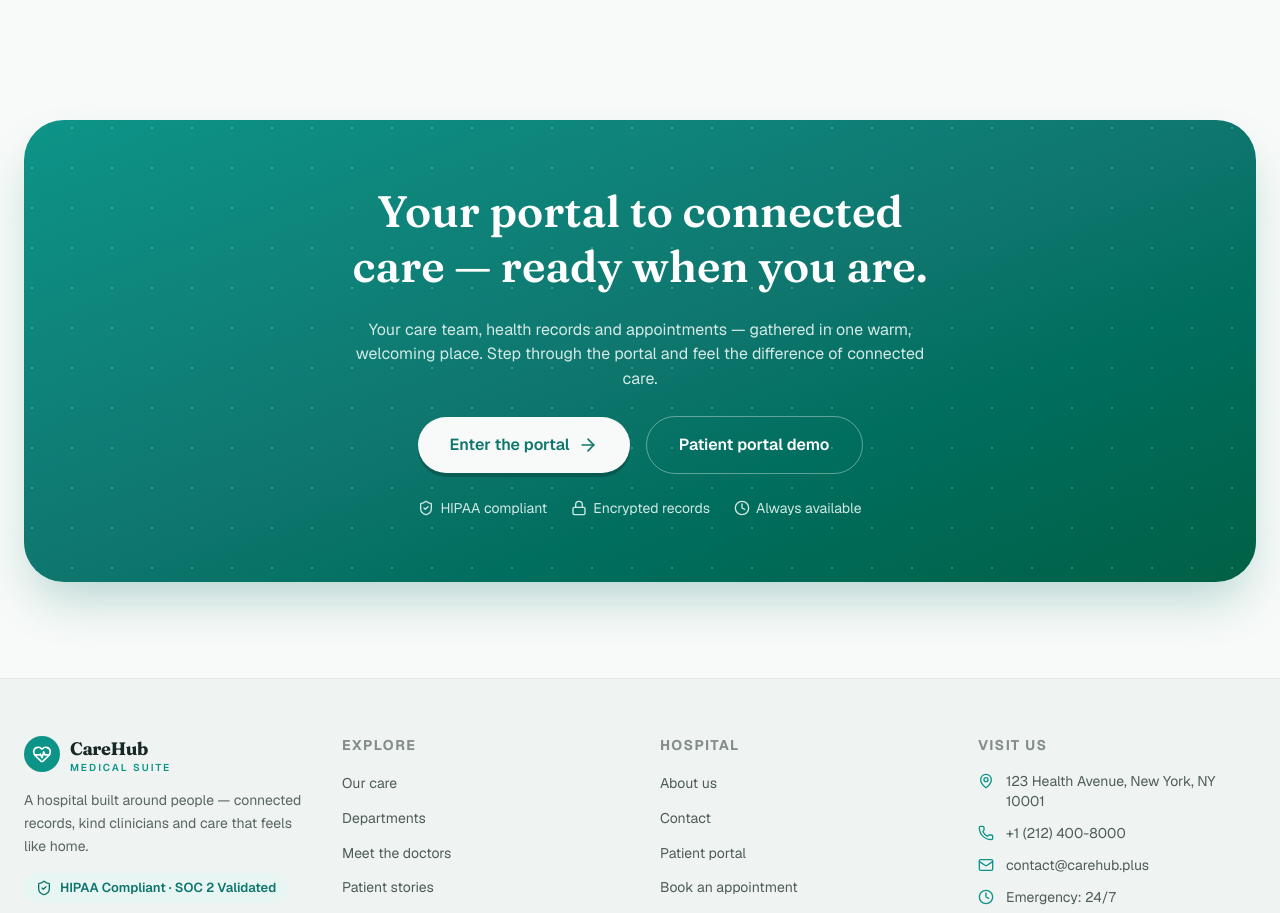
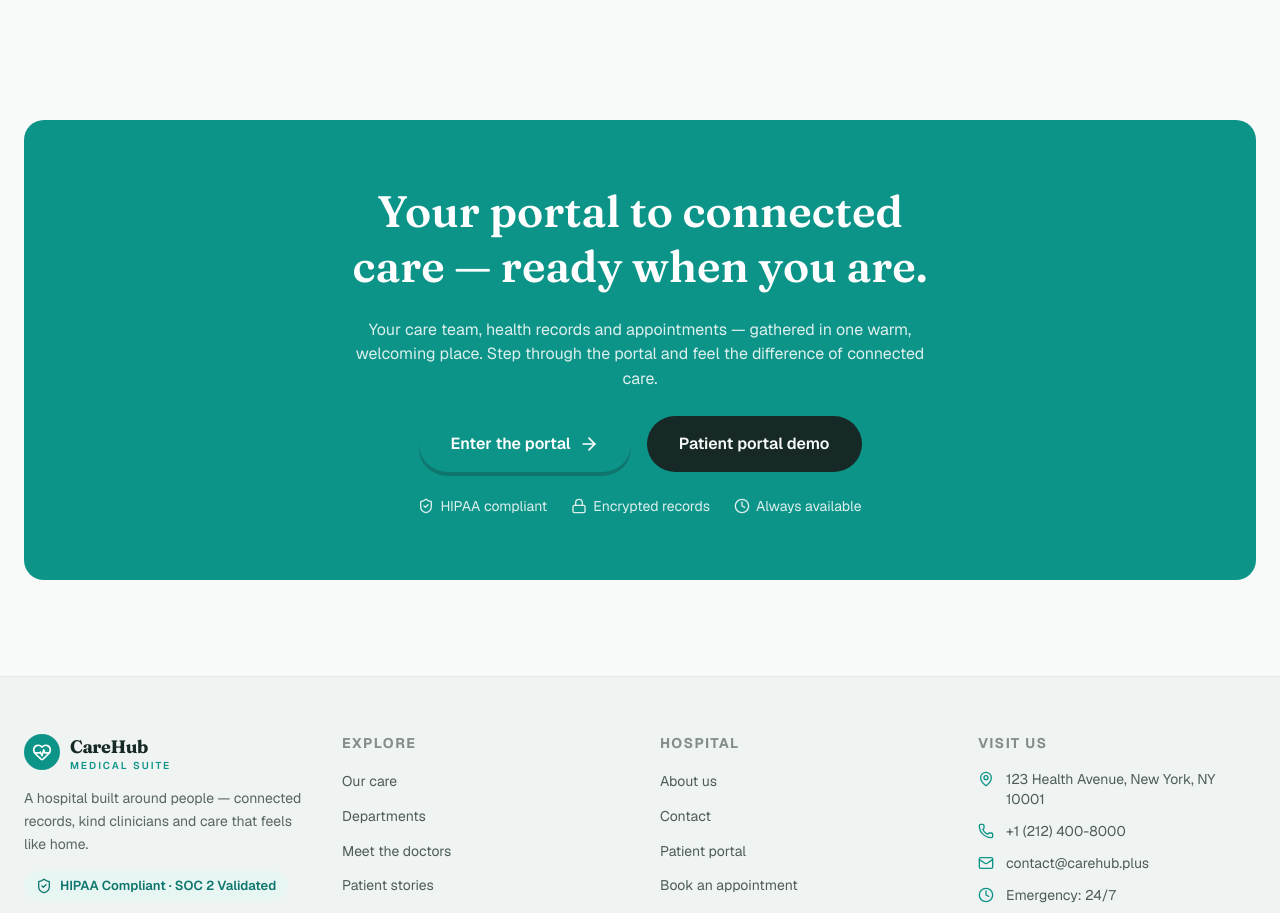
Before and after one commit to Salar11111/Care-Hub, a Next.js app: page / in a window 1280 px wide. Shown: the part 3260-4173 px from the top of the page. Built offline with nearby package versions, Linux system fonts and the light colour scheme.

Commit message:
style: enhance UI with a consistent design system

```diff
--- a/src/components/home/cta-band.tsx
+++ b/src/components/home/cta-band.tsx
@@ -12,41 +12,28 @@ export function CtaBand() {
   return (
     <section className="mx-auto max-w-7xl px-4 py-10 sm:px-6 lg:pb-24">
       <Reveal>
-        <div className="relative overflow-hidden rounded-[2.5rem] bg-gradient-to-br from-teal-600 via-teal-700 to-emerald-800 px-8 py-16 text-center shadow-2xl shadow-teal-900/30 sm:px-16">
-          <div
-            aria-hidden="true"
-            className="absolute inset-0 opacity-20 [background-image:radial-gradient(circle_at_20%_20%,white_1.5px,transparent_1.5px)] [background-size:40px_40px]"
-          />
-          <div className="relative flex flex-col items-center gap-6">
-            <h2 className="max-w-2xl font-display text-3xl font-semibold leading-tight text-white text-balance sm:text-4xl">
+        <div className="accent-panel px-8 py-16 text-center sm:px-16">
+          <div className="flex flex-col items-center gap-6">
+            <h2 className="max-w-2xl font-display text-3xl font-semibold leading-tight text-balance sm:text-4xl">
               Your portal to connected care — ready when you are.
             </h2>
-            <p className="max-w-xl text-teal-50/90">
+            <p className="max-w-xl text-white/85">
               Your care team, health records and appointments — gathered in one warm,
               welcoming place. Step through the portal and feel the difference of
               connected care.
             </p>
             <div className="flex flex-wrap items-center justify-center gap-4">
-              <ButtonLink
-                href="/book"
-                size="lg"
-                className="!bg-background !text-teal-700 shadow-[0_4px_0_rgba(0,0,0,0.2)] hover:!bg-background"
-              >
+              <ButtonLink href="/book" size="lg">
                 Enter the portal
                 <ArrowRight className="h-5 w-5" aria-hidden="true" />
               </ButtonLink>
-              <ButtonLink
-                href="/portal"
-                size="lg"
-                className="!border-teal-50/40 !text-white hover:!border-white hover:!text-white"
-                variant="outline"
-              >
+              <ButtonLink href="/portal" size="lg" variant="secondary">
                 Patient portal demo
               </ButtonLink>
             </div>
             <ul className="flex flex-wrap items-center justify-center gap-x-6 gap-y-2">
               {badges.map((b) => (
-                <li key={b.label} className="flex items-center gap-1.5 text-sm text-teal-50/90">
+                <li key={b.label} className="flex items-center gap-1.5 text-sm text-white/85">
                   <b.icon className="h-4 w-4" aria-hidden="true" />
                   {b.label}
                 </li>
```
